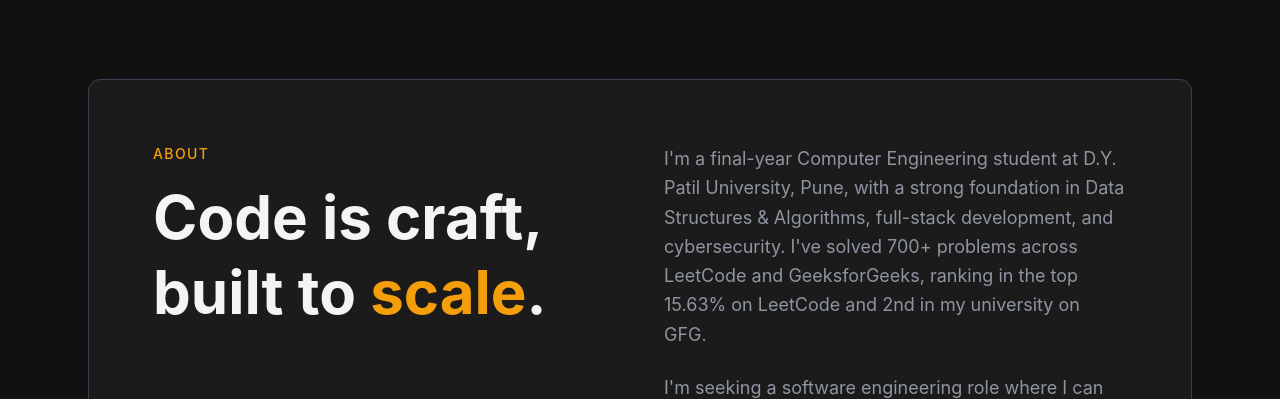
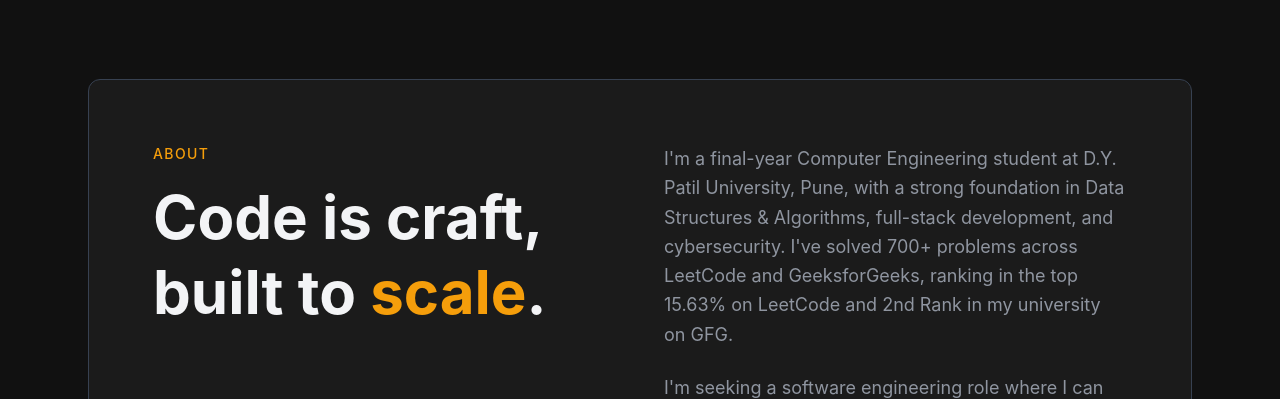
Before and after one commit to Subham5778/MyPortfolio, a React (Vite) app: page / in a window 1280 px wide. Shown: the part 3627-4026 px from the top of the page. Built offline with nearby package versions, Linux system fonts and the light colour scheme.

Commit message:
Update ranking description in personal introduction

```diff
--- a/src/App.jsx
+++ b/src/App.jsx
@@ -475,7 +475,7 @@ function App() {
             </div>
             <div className="flex-1 space-y-6 text-muted/90 text-lg leading-relaxed">
               <p>
-                I'm a final-year Computer Engineering student at D.Y. Patil University, Pune, with a strong foundation in Data Structures & Algorithms, full-stack development, and cybersecurity. I've solved 700+ problems across LeetCode and GeeksforGeeks, ranking in the top 15.63% on LeetCode and 2nd in my university on GFG.
+                I'm a final-year Computer Engineering student at D.Y. Patil University, Pune, with a strong foundation in Data Structures & Algorithms, full-stack development, and cybersecurity. I've solved 700+ problems across LeetCode and GeeksforGeeks, ranking in the top 15.63% on LeetCode and 2nd Rank in my university on GFG.
               </p>
               <p>
                 I'm seeking a software engineering role where I can apply my technical skills to build scalable, production-grade applications and contribute to impactful engineering teams.
```
